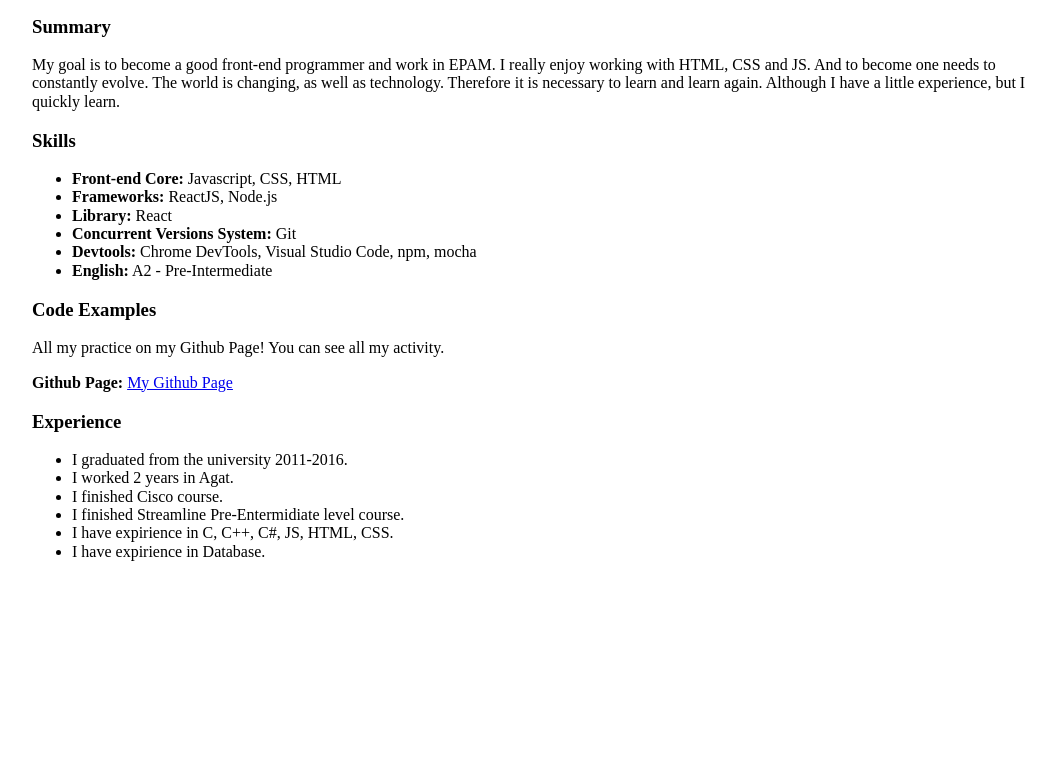
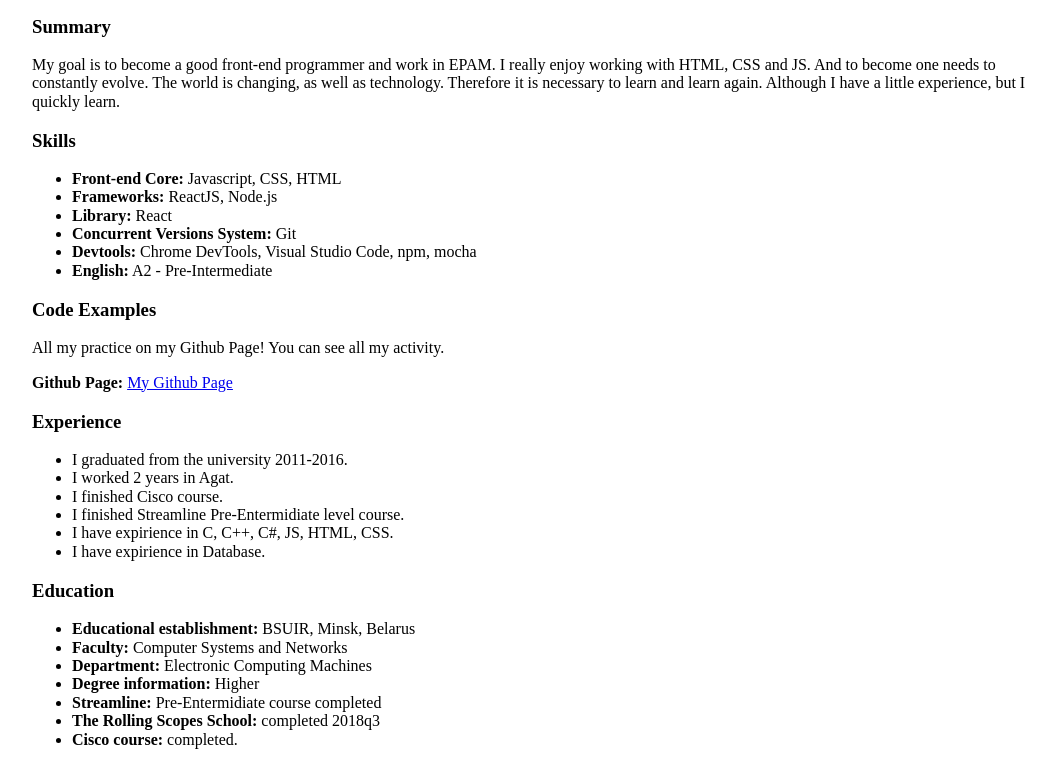
Before and after one commit to SystemGhost/rsschool-2019Q1-cv, a plain HTML site: page index.html in a window 1280 px wide. Shown: the part 607-1372 px from the top of the page, without its empty margins (96-1152 px from the left). Before the commit the page ends 1184 px from the top, so only its background shows below. Drawn offline with Linux system fonts and the light colour scheme.

Commit message:
feat: add education section

```diff
--- a/index.html
+++ b/index.html
@@ -95,6 +95,18 @@
           <li>I have expirience in Database.</li>
         </ul>
       </section>
+      <section id="education">
+        <h3>Education</h3>
+        <ul>
+            <li><b>Educational establishment:</b> BSUIR, Minsk, Belarus</li>
+            <li><b> Faculty:</b> Computer Systems and Networks</li>
+            <li><b> Department:</b> Electronic Computing Machines</li>
+            <li><b> Degree information:</b> Higher</li>
+            <li><b> Streamline:</b> Pre-Entermidiate course completed</li>
+            <li><b> The Rolling Scopes School:</b> completed 2018q3</li>
+            <li><b> Cisco course:</b> completed.</li>
+          </ul>
+    </section>
     </main>
   </body>
 </html>
```
